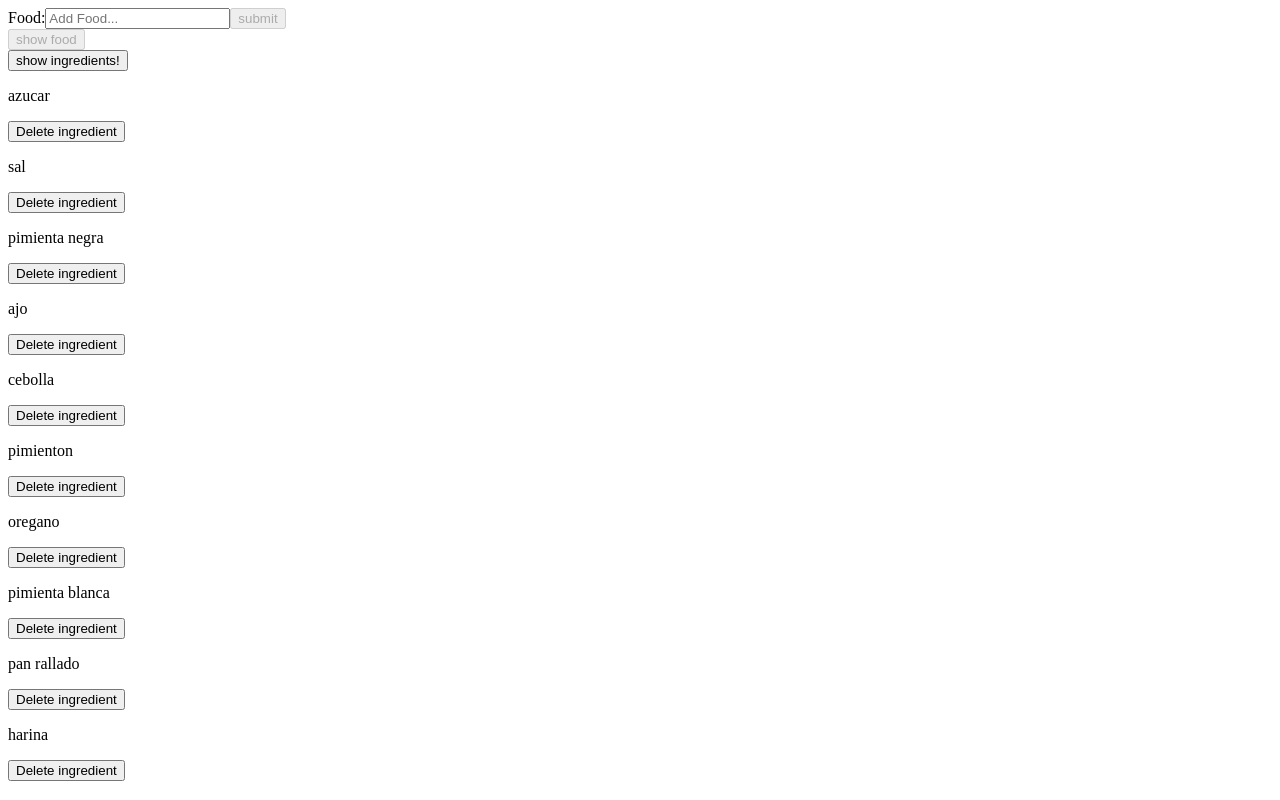
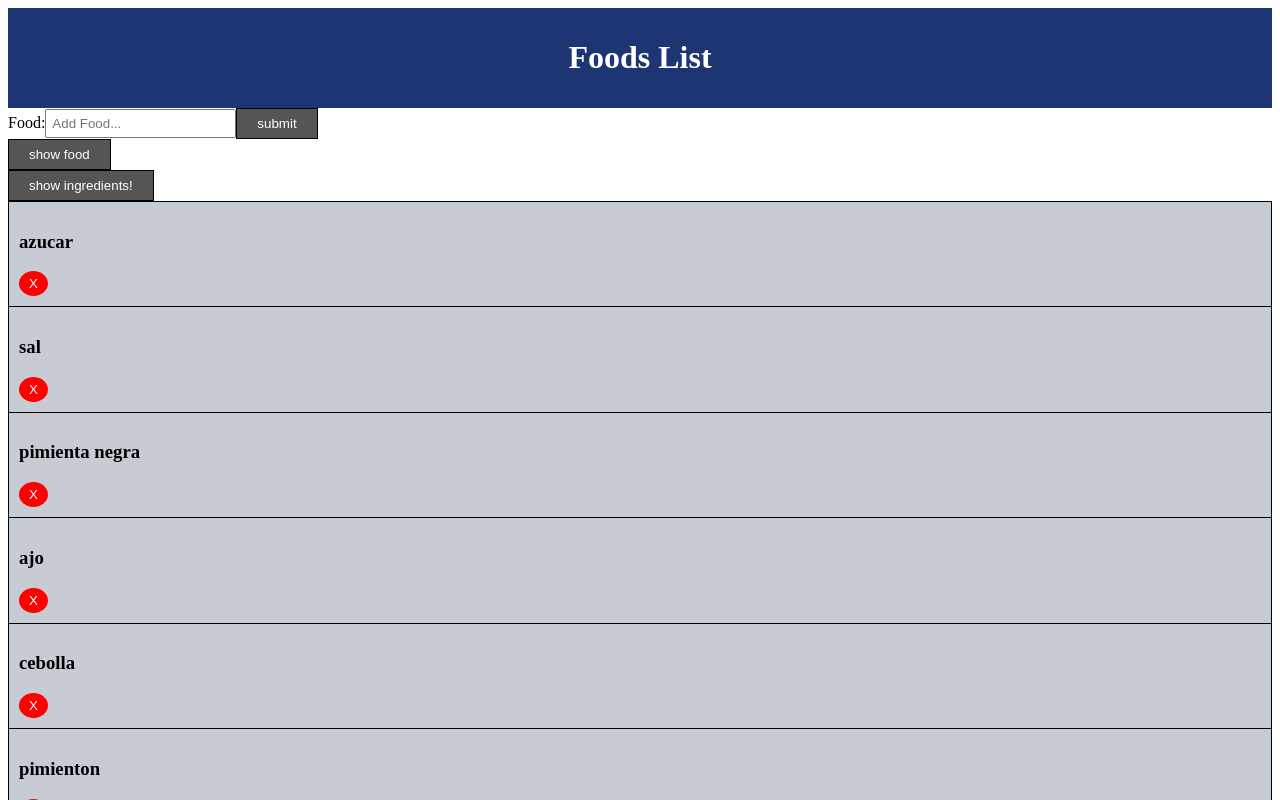
Before and after one commit to Maslup93/foodsList, a React (Create React App) app: page / in a window 1280 px wide. Both pictures are taken after a click on the button "show ingredients!". Shown: the top 800 px of the page. Built offline with nearby package versions, Linux system fonts and the light colour scheme.

Commit message:
azucar, flores y muchos colores

```diff
--- a/src/App.css
+++ b/src/App.css
@@ -5,6 +5,15 @@
 .App-logo {
   height: 40vmin;
   pointer-events: none;
+}
+
+.btn {
+  display: inline-block;
+  border: 1px solid black;
+  background: #555;
+  color: #fff;
+  padding: 7px 20px;
+  cursor: pointer;
 }
 
 @media (prefers-reduced-motion: no-preference) {
--- a/src/App.jsx
+++ b/src/App.jsx
@@ -1,11 +1,14 @@
 import React, { Component } from 'react';
+
 import FoodList from './Components/FoodList';
 import IngredientList from './Components/IngredientList';
+import Header from './Components/Layout/Header';
 
 class App extends Component {
   render() {
     return (
       <div>
+        <Header />
         <FoodList />
         <IngredientList />
       </div>
--- a/src/Components/AddFoods.jsx
+++ b/src/Components/AddFoods.jsx
@@ -1,5 +1,6 @@
 import React, { Component } from 'react';
 import PropTypes from 'prop-types';
+import '../App.css';
 
 class AddFoods extends Component {
   constructor(props) {
@@ -24,8 +25,16 @@ class AddFoods extends Component {
       <div>
         <form onSubmit={this.handleSubmit}>
           <label htmlFor="name">Food:</label>
-          <input type="text" id="name" onChange={this.handleChange} placeholder="Add Food..." />
-          <button disabled={this.state.name.length < 1}>submit</button>
+          <input
+            type="text"
+            id="name"
+            onChange={this.handleChange}
+            placeholder="Add Food..."
+            style={{ flex: '10', padding: '5px' }}
+          />
+          <button className="btn" disabled={this.state.name.length < 1} style={{ flex: '1' }}>
+            submit
+          </button>
         </form>
       </div>
     );
--- a/src/Components/FoodList.jsx
+++ b/src/Components/FoodList.jsx
@@ -61,7 +61,11 @@ class FoodList extends Component {
     return (
       <div>
         <AddFoods addFood={this.addFoodHandler} />
-        <button disabled={this.state.foods.length < 1} onClick={this.toggleFoodHandler}>
+        <button
+          className="btn"
+          disabled={this.state.foods.length < 1}
+          onClick={this.toggleFoodHandler}
+        >
           show food
         </button>
         {foods}
--- a/src/Components/Foods.jsx
+++ b/src/Components/Foods.jsx
@@ -4,9 +4,11 @@ import PropTypes from 'prop-types';
 class Foods extends Component {
   render() {
     return (
-      <div>
-        <h1>{this.props.pasta}</h1>
-        <button onClick={this.props.click}>Delete food</button>
+      <div style={foodsStyle}>
+        <h3>{this.props.pasta}</h3>
+        <button style={btnStyle} onClick={this.props.click}>
+          X
+        </button>
       </div>
     );
   }
@@ -20,4 +22,18 @@ Foods.defaultProps = {
   pasta: null,
 };
 
+const foodsStyle = {
+  backgroundColor: '#c7ccd4',
+  padding: '10px',
+  borderBottom: '1px #ccc dotted',
+};
+const btnStyle = {
+  background: '#ff0000',
+  color: '#fff',
+  border: 'none',
+  padding: '5px 10px',
+  borderRadius: '50%',
+  cursor: 'pointer',
+};
+
 export default Foods;
--- a/src/Components/IngredientList.jsx
+++ b/src/Components/IngredientList.jsx
@@ -99,11 +99,14 @@ class IngredientList extends Component {
 
     return (
       <div>
-        <button onClick={this.toggleIngredientsHandler}>show ingredients!</button>
+        <button className="btn" onClick={this.toggleIngredientsHandler}>
+          show ingredients!
+        </button>
 
         {ingredients}
       </div>
     );
   }
 }
+
 export default IngredientList;
--- a/src/Components/Ingredients.jsx
+++ b/src/Components/Ingredients.jsx
@@ -4,9 +4,11 @@ import PropTypes from 'prop-types';
 class Ingredients extends Component {
   render() {
     return (
-      <div>
-        <p>{this.props.ingrprop}</p>
-        <button onClick={this.props.click}>Delete ingredient</button>
+      <div style={ingredientsStyle}>
+        <h3>{this.props.ingrprop}</h3>
+        <button style={btnStyle} onClick={this.props.click}>
+          X
+        </button>
       </div>
     );
   }
@@ -20,4 +22,20 @@ Ingredients.defaultProps = {
   ingrprop: null,
 };
 
+const ingredientsStyle = {
+  backgroundColor: '#c7ccd4',
+  border: '1px solid black',
+
+  padding: '10px',
+  borderBottom: '1px #ccc ',
+};
+const btnStyle = {
+  background: '#ff0000',
+  color: '#fff',
+  border: 'none',
+  padding: '5px 10px',
+  borderRadius: '50%',
+  cursor: 'pointer',
+};
+
 export default Ingredients;
--- /dev/null
+++ b/src/Components/Layout/Header.jsx
@@ -0,0 +1,17 @@
+import React from 'react';
+
+const Header = () => {
+  return (
+    <header style={headderStyle}>
+      <h1>Foods List</h1>
+    </header>
+  );
+};
+const headderStyle = {
+  background: '#1d3573',
+  color: '#fff',
+  textAlign: 'center',
+  padding: '10px',
+};
+
+export default Header;
```
